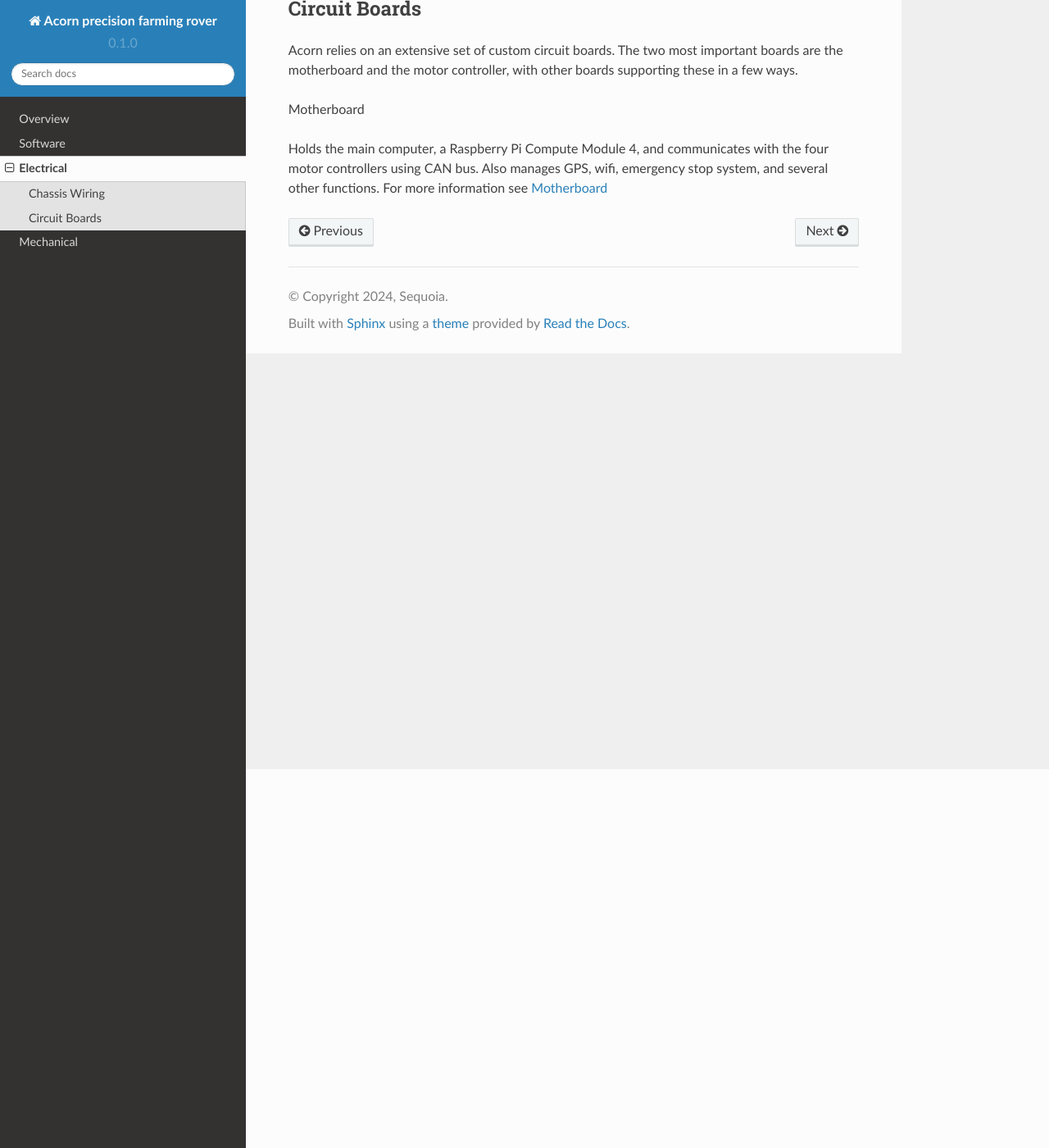
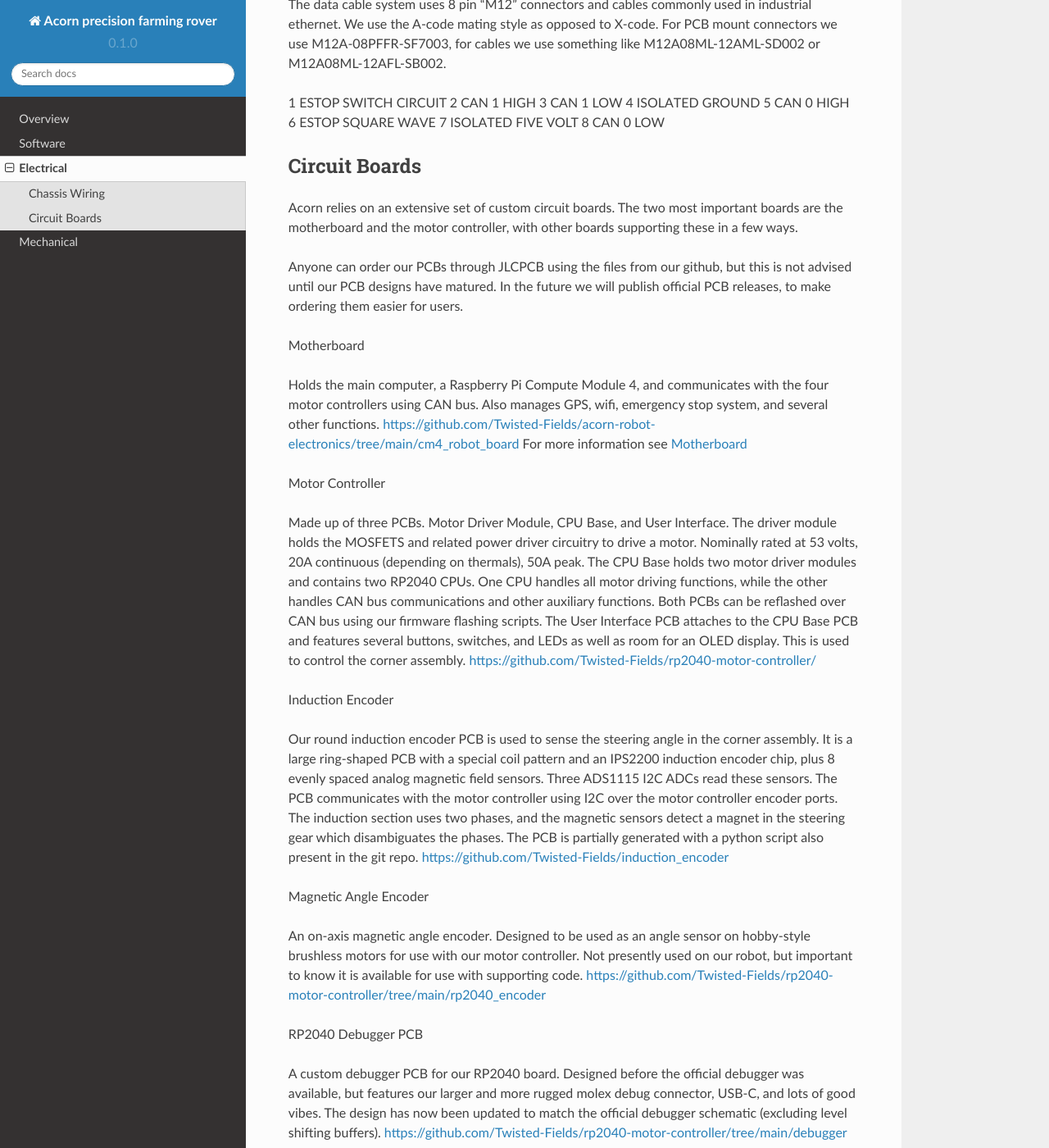
Before and after one commit to Twisted-Fields/robot_docs, a Sphinx documentation site: the page built from docs/source/electrical.rst, in a window 1280 px wide and 1400 px high, scrolled down 462 px. Shown: the whole window at 82% size. Built offline with Sphinx 7.4.7 and the Read the Docs theme 2.0.0, drawn with Linux system fonts in a browser that asks for light colours; some of the changed text lies outside the part shown.

```diff
--- a/docs/source/electrical.rst
+++ b/docs/source/electrical.rst
@@ -15,6 +15,21 @@ is available for general use.
 Power cables are generally 12 gauge silicone jacketed wire terminated with
 Anderson PP45 crimp connectors. We use `this wire specifically <https://bntechgo.com/bntechgo-12-gauge-silicone-wire-spool-50-feet-25-ft-black-and-25-ft-red-ultra-flexible-high-temp-200-deg-c-600v/>`_.
 
+The data cable system uses 8 pin "M12" connectors and cables commonly used in
+industrial ethernet. We use the A-code mating style as opposed to X-code. For
+PCB mount connectors we use M12A-08PFFR-SF7003, for cables we use something
+like M12A08ML-12AML-SD002 or M12A08ML-12AFL-SB002.
+
+1 ESTOP SWITCH CIRCUIT
+2 CAN 1 HIGH
+3 CAN 1 LOW
+4 ISOLATED GROUND
+5 CAN 0 HIGH
+6 ESTOP SQUARE WAVE
+7 ISOLATED FIVE VOLT
+8 CAN 0 LOW
+
+
 Circuit Boards
 ----------
 
@@ -22,9 +37,86 @@ Acorn relies on an extensive set of custom circuit boards. The two most
 important boards are the motherboard and the motor controller, with other boards
 supporting these in a few ways.
 
+Anyone can order our PCBs through JLCPCB using the files from our github, but
+this is not advised until our PCB designs have matured. In the future we will
+publish official PCB releases, to make ordering them easier for users.
+
 Motherboard
 
 Holds the main computer, a Raspberry Pi Compute Module 4, and communicates
 with the four motor controllers using CAN bus. Also manages GPS, wifi, emergency
 stop system, and several other functions.
+https://github.com/Twisted-Fields/acorn-robot-electronics/tree/main/cm4_robot_board
 For more information see :doc:`pcb/motherboard`
+
+Motor Controller
+
+Made up of three PCBs. Motor Driver Module, CPU Base, and User Interface.
+The driver module holds the MOSFETS and related power driver circuitry to drive
+a motor. Nominally rated at 53 volts, 20A continuous (depending on thermals),
+50A peak. The CPU Base holds two motor driver modules and contains two RP2040
+CPUs. One CPU handles all motor driving functions, while the other handles CAN
+bus communications and other auxiliary functions. Both PCBs can be reflashed
+over CAN bus using our firmware flashing scripts. The User Interface PCB
+attaches to the CPU Base PCB and features several buttons, switches, and LEDs
+as well as room for an OLED display. This is used to control the corner
+assembly.
+https://github.com/Twisted-Fields/rp2040-motor-controller/
+
+
+Induction Encoder
+
+Our round induction encoder PCB is used to sense the steering angle in the
+corner assembly. It is a large ring-shaped PCB with a special coil pattern
+and an IPS2200 induction encoder chip, plus 8 evenly spaced analog magnetic
+field sensors. Three ADS1115 I2C ADCs read these sensors. The PCB communicates
+with the motor controller using I2C over the motor controller encoder ports.
+The induction section uses two phases, and the magnetic sensors detect a magnet
+in the steering gear which disambiguates the phases. The PCB is partially
+generated with a python script also present in the git repo.
+https://github.com/Twisted-Fields/induction_encoder
+
+Magnetic Angle Encoder
+
+An on-axis magnetic angle encoder. Designed to be used as an angle sensor on
+hobby-style brushless motors for use with our motor controller. Not presently
+used on our robot, but important to know it is available for use with
+supporting code.
+https://github.com/Twisted-Fields/rp2040-motor-controller/tree/main/rp2040_encoder
+
+RP2040 Debugger PCB
+
+A custom debugger PCB for our RP2040 board. Designed before the official
+debugger was available, but features our larger and more rugged molex debug
+connector, USB-C, and lots of good vibes. The design has now been updated to
+match the official debugger schematic (excluding level shifting buffers).
+https://github.com/Twisted-Fields/rp2040-motor-controller/tree/main/debugger
+
+Mag Sensor
+
+A single analog magnetic field strength sensor PCB is available for custom
+end stop sensing when building tools or other machinery with our system. This
+board mates to the CPU Base PCB of the motor controller.
+https://github.com/Twisted-Fields/acorn-robot-electronics/tree/main/mag_sensor
+
+Supercap balance and fuse PCB
+
+This PCB is still under development, but will balance the supercaps and provide
+some sort of safety fuse or current based shut-off of power if there is a short
+on the system power leads. One version of that board is here:
+https://github.com/Twisted-Fields/acorn-robot-electronics/tree/main/supercap/supercap
+
+Camera system PCB
+
+In the future we will build a camera system for Acorn that will probably feature
+a Raspberry Pi CM5 compute module, two Starlight Eye open source cameras, an
+opto-isolated shutter sync circuit, and power supplies. One module could be
+mounted in each corner of Acorn with one facing outward and one facing inward,
+for a total of four external navigation cameras and four crop vision cameras.
+Cameras could also be mounted as overlapping stereo pairs.
+See the open source StarlightEye camera here:
+https://github.com/will127534/StarlightEye
+See also the One Inch Eye here:
+https://github.com/will127534/OneInchEye
+The large pixels of these sensors offer considerable advantages over standard
+Raspberry Pi camera modules, but sensor availability may be an issue.
--- a/docs/source/overview.rst
+++ b/docs/source/overview.rst
@@ -17,6 +17,9 @@ source platform.
 Long term, these tools will be integrated in to the main system design, creating
 a complete open source farming automation system.
 
+Our entire system source design files are available on our github:
+https://github.com/Twisted-Fields
+
 System Design
 ------------
 
@@ -31,6 +34,8 @@ The power system is comprised of a solar panel system operating at 45 volts
 nominal, an array of supercapacitors to temporarily store power, and simple
 power electronics to protect the supercapacitors. There are no batteries -
 Acorn operates directly off of solar power.
+
+See also :doc:`materials`
 
 Corner Assembly
 --------------
```
Also changed, not shown: docs/source/frame.rst (added, +9 -0 lines), docs/source/materials.rst (added, +68 -0 lines), docs/source/images/frame.jpeg (added), docs/source/images/shop.jpeg (added).
